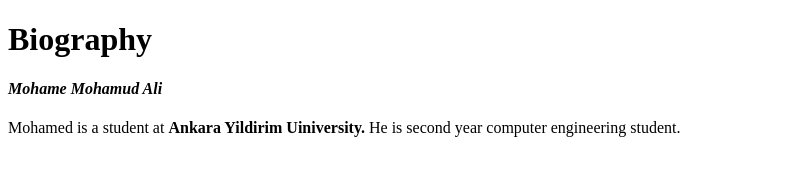
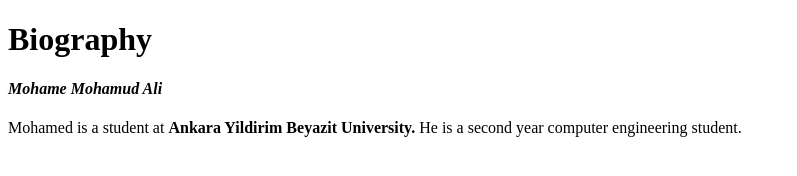
Before and after one commit to MoAli7379/aboutme, a website: page dist/index.html in a window 1280 px wide. Shown: the whole page, without its empty margins (0-797 px from the left). Drawn offline with Linux system fonts and the light colour scheme.

Commit message:
update 2

```diff
--- a/dist/index.html
+++ b/dist/index.html
@@ -10,7 +10,7 @@
     <h1>Biography</h1>
     <h4><em>Mohame Mohamud Ali</em></h4>
     <p>
-        Mohamed is a student at <strong>Ankara Yildirim Uiniversity. </strong> He is second year computer engineering
+        Mohamed is a student at <strong>Ankara Yildirim Beyazit University. </strong> He is a second year computer engineering
         student.
 
 
```
Also changed, not shown: 1 other file.
